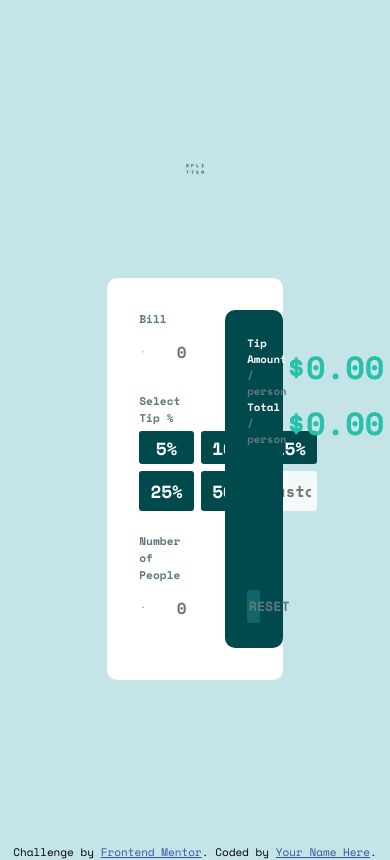
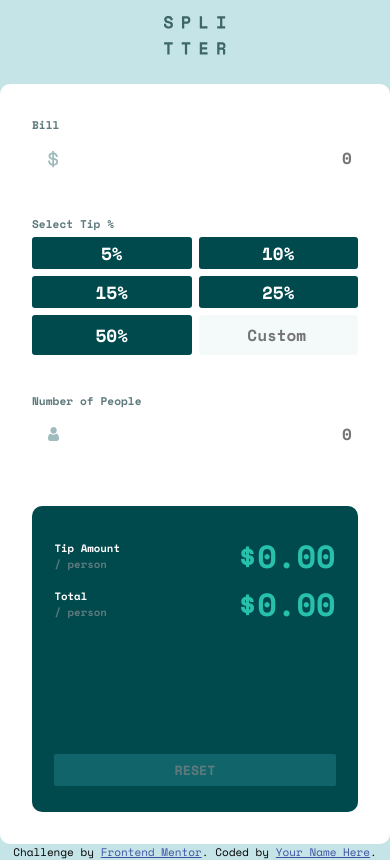
Before and after one commit to LemmyMwaura/Tip-Calculator-App, a plain HTML site: page index.html in a window 390 px wide. Drawn offline with nearby package versions, Linux system fonts and the light colour scheme.

Commit message:
responsive

```diff
--- a/index.scss
+++ b/index.scss
@@ -39,7 +39,7 @@ body{
         gap: 2rem;
         background-color: var(--White);
         padding: 2rem;
-        width: 45vw;
+        width: 55vw;
         border-radius: 10px;
         margin-top: -14rem;
 
@@ -80,7 +80,7 @@ body{
             }
 
             input:focus{
-                border: none;
+                outline: 2px solid var(--Strong-cyan);
             }
 
             input::placeholder{
@@ -149,7 +149,7 @@ body{
                     }
 
                     .special:focus{
-                        border: 1px solid var(--Strong-cyan);
+                        outline: 2px solid var(--Strong-cyan);
                     }
                 }
             }
@@ -207,5 +207,91 @@ body{
     }
 }
 
+@media only screen and (max-width: 960px) {
+   .container{
+    img{
+        width: 6vw;
+    }
+    .content{
+        width: 75vw;
+    }
+   }
+}
+
+@media only screen and (max-width: 768px) {
+   .container{
+    img{
+        width: 10vw;
+    }
+    .content{
+        width: 80vw;
+    }
+   }
+}
+
+@media only screen and (max-width: 680px) {
+   .container{
+    .content{
+        width: 90vw;
+    }
+   }
+}
+
+@media only screen and (max-width: 576px) {
+   .container{
+    place-items: end;
+
+    img{
+        position: absolute;
+        width: 16vw;
+        top: 1rem;
+        left: 50%;
+        transform:translateX(-50%);
+    }
+    .content{
+        width: 100vw;
+        display: flex;
+        flex-direction: column;
+        height: 90vh;
+
+        .input{
+            width: 100%;
+            height: 60%;
+
+            .item2{
+                .btns{
+                    display: grid;
+                    grid-template-columns: repeat(auto-fit, minmax(150px, 1fr));
+                    gap: 7px;
+                }
+            }
+        }
+
+        .output-card{
+            width: 100%;
+            height: 50%;
+        }
+    }
+   }
+}
+
+@media only screen and (max-width: 376px) {
+   .container{
+    .content{
+        .input{
+            .item2{
+                .btns{
+                    display: grid;
+                    grid-template-columns: repeat(auto-fit, minmax(100px, 1fr));
+                    gap: 7px;
+                }
+            }
+        }
+    }
+   }
+}
+
+
+
 .attribution { font-size: 11px; text-align: center; }
 .attribution a { color: hsl(228, 45%, 44%); }
```
Also changed, not shown: index.css, 1 other file.
